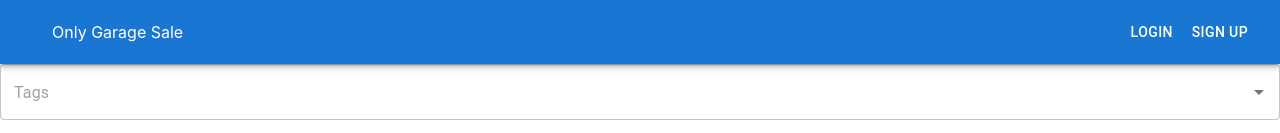
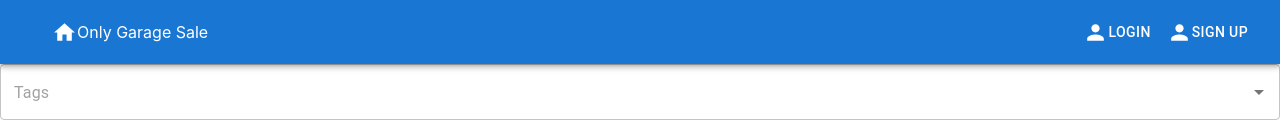
Before and after one commit to aidanamato/only-garage-sale, a React (Create React App) app in the folder client/: page / in a window 1280 px wide. Shown: the top 133 px of the page. Built offline with nearby package versions, Linux system fonts and the light colour scheme.

Commit message:
Update index.js

```diff
--- a/client/src/components/Navbar/index.js
+++ b/client/src/components/Navbar/index.js
@@ -8,6 +8,8 @@ import Toolbar from '@mui/material/Toolbar';
 import Typography from '@mui/material/Typography';
 import Button from '@mui/material/Button';
 import IconButton from '@mui/material/IconButton';
+import HomeIcon1 from '@mui/icons-material/Home';
+import PersonIcon from '@mui/icons-material/Person';
 // import MenuIcon from '@mui/icons-material/Menu';
 
 import SignUp from '../SignUp';
@@ -37,11 +39,12 @@ const AppNavbar = () => {
             >
               {/* <MenuIcon /> */}
             </IconButton>
+            <HomeIcon1 sx={{ fontSize: 25 }} />
             <Typography variant="h7" component="div" sx={{ flexGrow: 1 }}>
               Only Garage Sale
             </Typography>
-            <Button color="inherit" onClick={clickHandler}>Login</Button>
-            <Button color="inherit" onClick={clickHandler}>Sign Up</Button>
+            <Button color="inherit" onClick={clickHandler}><PersonIcon sx={{ fontSize: 25 }} />Login</Button>
+            <Button color="inherit" onClick={clickHandler}><PersonIcon sx={{ fontSize: 25 }} />Sign Up</Button>
           </Toolbar>
         </AppBar>
       </Box>
```
